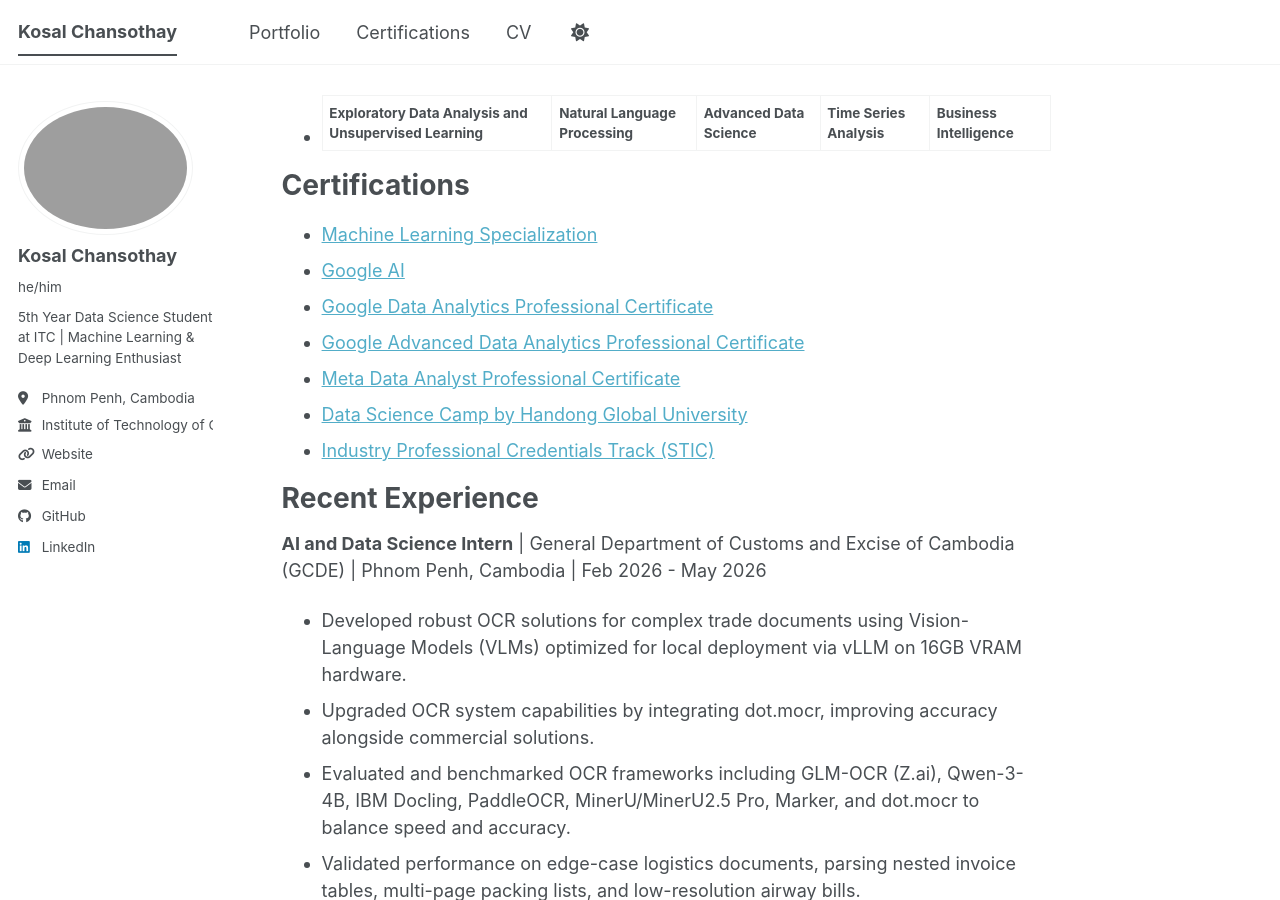
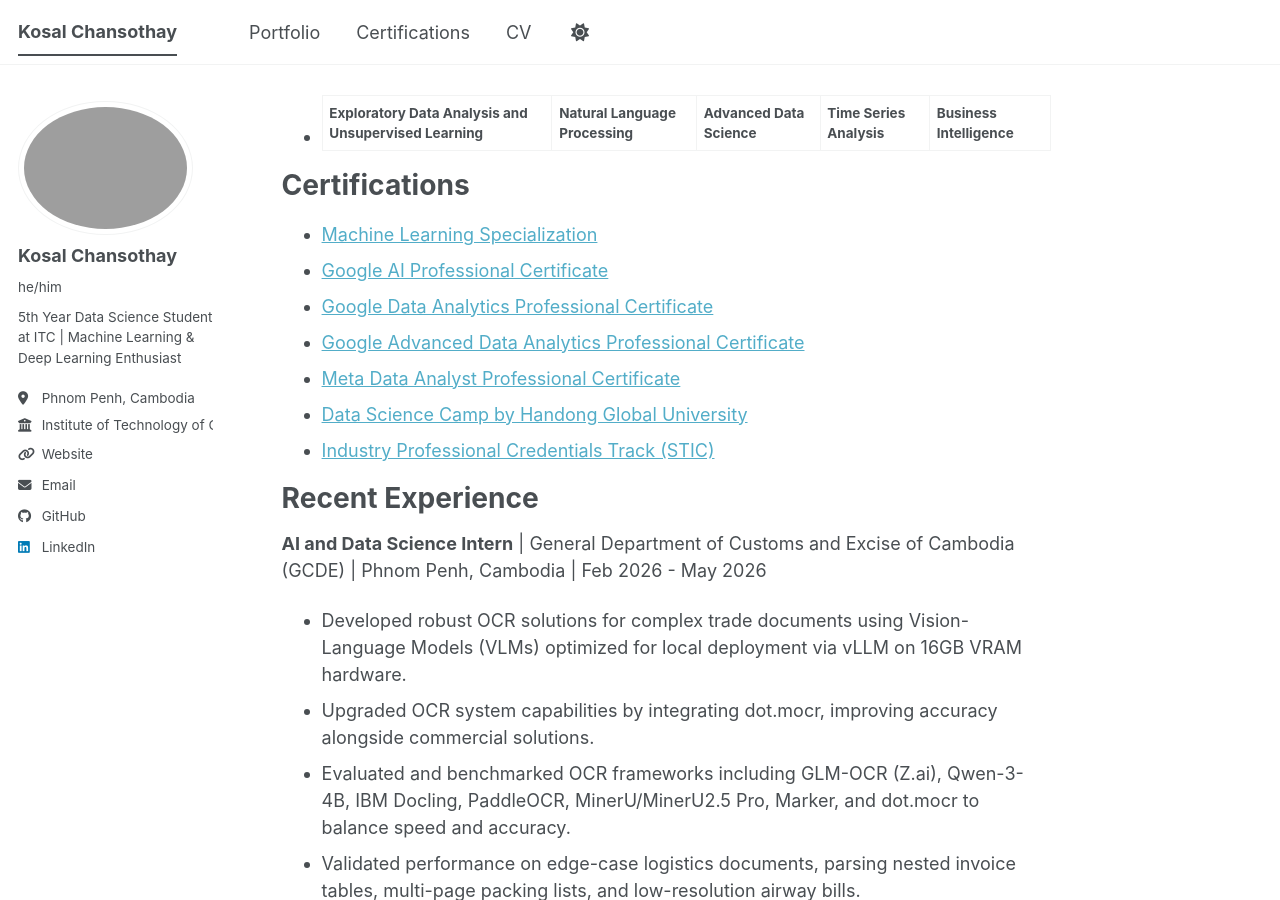
Before and after one commit to KosalChansothay/kosalchansothay.github.io, a Jekyll site: the page built from _pages/about.md, in a window 1280 px wide and 900 px high, scrolled down 511 px. Built offline with Jekyll 4.4.1, drawn with Linux system fonts in a browser that asks for light colours; a script bundle is joined from its source files by our own code; library files that are not in the unit come from our copies.

Commit message:
Update the about me, Google AI professional certificate.

```diff
--- a/_pages/about.md
+++ b/_pages/about.md
@@ -26,7 +26,7 @@ Education
 Certifications
 ======
 - [Machine Learning Specialization](https://www.coursera.org/account/accomplishments/specialization/N9HTBKVN5NTA)
-- [Google AI](https://www.coursera.org/account/accomplishments/specialization/HHOEA4NAN36C)
+- [Google AI Professional Certificate](https://www.coursera.org/account/accomplishments/specialization/HHOEA4NAN36C)
 - [Google Data Analytics Professional Certificate](https://coursera.org/share/6d8384088f44319829cad7c50e77302b)
 - [Google Advanced Data Analytics Professional Certificate](https://coursera.org/share/678e5558b72bb73900a874181888a790)
 - [Meta Data Analyst Professional Certificate](https://coursera.org/share/2c8d05191cad229d711836165a46b54f)
```
